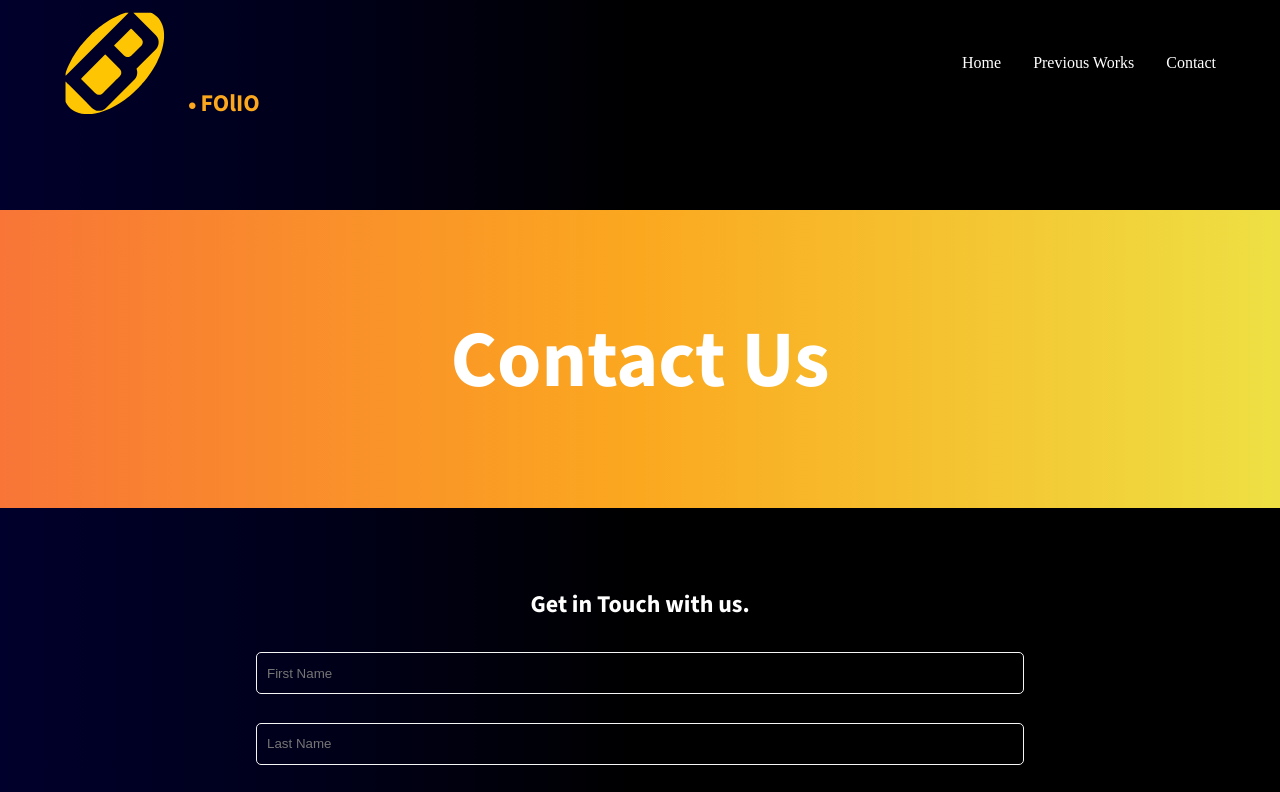
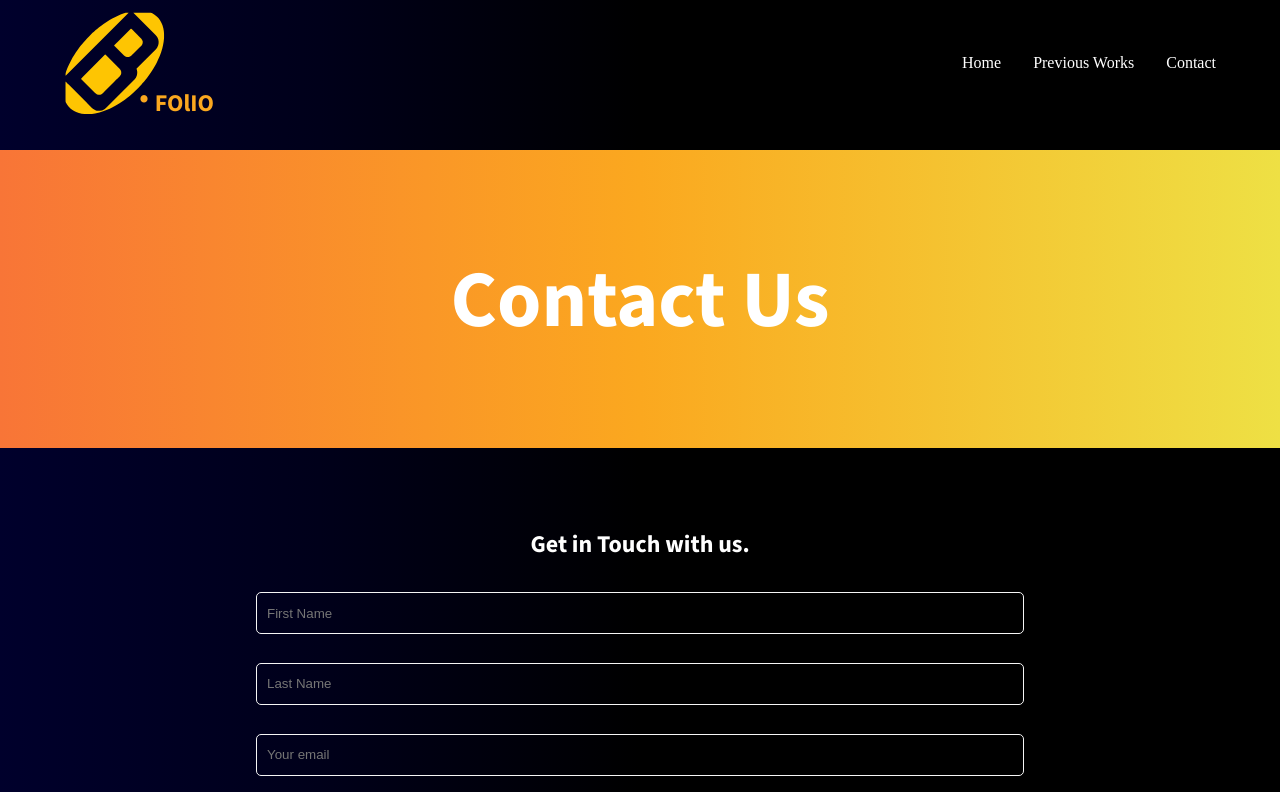
Before and after one commit to benferanmi/oluwaferanmi-developer-site, a React (Vite) app: page /contact in a window 1280 px wide. Shown: the top 792 px of the page. Built offline with nearby package versions, Linux system fonts and the light colour scheme; a web font is replaced by a local one.

Commit message:
some adjustment with the header

```diff
--- a/src/components/SkillList.jsx
+++ b/src/components/SkillList.jsx
@@ -7,7 +7,7 @@ const SkillList = () => {
     const skillArray = [
         {
             id: 1,
-            name: 'Html',
+            name: 'HTML',
             percentage: 100
         },
         {
@@ -17,27 +17,27 @@ const SkillList = () => {
         },
         {
             id: 3,
-            name: 'React Javascript',
+            name: 'React (JavaScript)',
             percentage: 100
         },
         {
             id: 4,
-            name: 'Next Javascript',
+            name: 'Next.js (JavaScript)',
             percentage: 100
         },
         {
             id: 5,
-            name: 'Node Javascript',
+            name: 'Node.js (JavaScript)',
             percentage: 90
         },
         {
             id: 6,
-            name: 'Express Javascript',
+            name: 'Express.js (JavaScript)',
             percentage: 90
         },
         {
             id: 7,
-            name: 'Git',
+            name: 'GIT',
             percentage: 100
         },
         {
@@ -47,7 +47,7 @@ const SkillList = () => {
         },
         {
             id: 9,
-            name: 'Mysqli',
+            name: 'MySQLi',
             percentage: 100
         },
         {
@@ -57,7 +57,7 @@ const SkillList = () => {
         },
         {
             id: 11,
-            name: 'Wordpress Cms',
+            name: 'WordPress (CMS)',
             percentage: 100
         },
         {
@@ -67,7 +67,7 @@ const SkillList = () => {
         },
         {
             id: 13,
-            name: 'Godaddy',
+            name: 'GoDaddy',
             percentage: 100
         },
         {
@@ -77,7 +77,7 @@ const SkillList = () => {
         },
         {
             id: 15,
-            name: 'Elementor',
+            name: 'Elementor Page Builder',
             percentage: 100
         },
 
--- a/src/components/navigation/Header.jsx
+++ b/src/components/navigation/Header.jsx
@@ -33,6 +33,7 @@ export const Header = () => {
 
     return (
         <div>
+            <div className="addsfdf" style={{ position: 'fixed', left: 'auto', right: 'auto', width: '100%',  background: 'linear-gradient(90deg, #00002c, #00001a, #000000, #000000, #000000)', zIndex: '99999999999999' }}>
                 <div className="desktop-nav">
                     <div className="desktop-menu">
                         <div className="desktop-nav-logo">
@@ -44,7 +45,7 @@ export const Header = () => {
                                 <path transform="translate(531,140)" d="m0 0 5 3 74 74 9 13 4 12v11l-3 10-6 10-84 84-12 6-4 1h-17l-11-4-11-8-77-77v-3l131-131z" fill="#fec502" />
 
                             </svg>
-                        <strong>.</strong> <h2>FOlIO</h2>
+                            <span> <h2><sup>.</sup> FOlIO</h2></span>
                         </div>
 
                         <div className="desktop-nav-list">
@@ -57,6 +58,9 @@ export const Header = () => {
                         </div>
                     </div>
                 </div>
+            </div>
+
+
             <div className="nar-m-menu">
                 <motion.nav
                     initial={false}
@@ -69,7 +73,7 @@ export const Header = () => {
                     <MenuToggle toggle={() => toggleOpen()} />
                 </motion.nav>
             </div>
-        </div>
+        </div >
 
     );
 };
--- a/src/components/navigation/header.css
+++ b/src/components/navigation/header.css
@@ -11,7 +11,8 @@ header {
 
   .desktop-nav {
     display: block;
-    width: 100%;
+    width: 90%;
+    margin: auto;
   }
 
   .desktop-menu {
@@ -27,8 +28,17 @@ header {
     flex-direction: row;
     gap: 0.2em;
     align-items: flex-end;
+    position: relative;
   }
-  .desktop-nav-logo h2 {
+  .desktop-nav-logo span {
+    position: absolute;
+    right: -25%;
+    display: flex;
+    flex-direction: row;
+    align-items: center;
+    justify-content: center;
+  }
+  .desktop-nav-logo span h2 {
     margin: 0;
     color: #fba81f;
   }
@@ -37,8 +47,7 @@ header {
     height: auto;
     width: 120px;
   }
-  .desktop-nav-logo strong {
-    display: block;
+  .desktop-nav-logo span sup {
     font-size: 40px;
     color: #fba81f;
   }
--- a/src/css/style.css
+++ b/src/css/style.css
@@ -612,6 +612,11 @@ li {
   border-bottom: 1px solid whitesmoke;
   margin-top: 30px;
 }
+
+.home-c-form form .span_text {
+  height: fit-content !important;
+  align-items: flex-start !important;
+}
 .home-c-form form input {
   outline: none;
   border: none;
@@ -619,6 +624,7 @@ li {
   background: none;
   color: white;
   height: 40px;
+  margin-left: 10px;
 }
 
 .home-c-form form textarea {
--- a/src/index.css
+++ b/src/index.css
@@ -83,7 +83,9 @@ p {
   width: 90%;
   margin: auto;
 }
-
+.head-spacer {
+  height: 150px;
+}
 .container-sm {
   width: 100%;
   padding-right: 15px;
@@ -122,7 +124,9 @@ p {
   h6 {
     text-align: center;
   }
-
+.head-spacer {
+  height: 80px;
+}
   .container-pages {
     width: 95%;
   }
--- a/src/pages/Contact.jsx
+++ b/src/pages/Contact.jsx
@@ -28,11 +28,15 @@ const Contact = () => {
 
   return (
     <>
-      <section className='container-pages'>
+      <section >
         <Header />
       </section>
 
-      <div style={{ background: 'var(--text-clip-bg)', margin: '5em 0' }}>
+      <div className='head-spacer'>
+
+      </div>
+
+      <div style={{ background: 'var(--text-clip-bg)', marginBottom: '5em' }}>
         <span className="bp-w-head">
           <h1>Contact Us </h1>
         </span>
--- a/src/pages/Home.jsx
+++ b/src/pages/Home.jsx
@@ -28,9 +28,9 @@ const Home = () => {
     document.body.removeChild(link);
   }
   return (
-    <div className="main-cont">
+    <div className="">
 
-      <div>
+      <div className="">
         <Header />
       </div>
       <Helmet>
@@ -68,7 +68,7 @@ const Home = () => {
         />
         <meta property="og:type" content="website" />
       </Helmet>
-      <div className="header-bg">
+      <div className="header-bg main-cont" >
         { }
         <span className="header">
           <div className="left">
@@ -104,7 +104,7 @@ const Home = () => {
           </div>
         </span>
       </div>
-      <div className="about">
+      <div className="about main-cont">
 
         <div className="about-flex">
           <div className="about-body">
@@ -197,14 +197,14 @@ const Home = () => {
       </div>
 
 
-      <div className="works-section">
+      <div className="works-section main-cont">
         <div className="portfolios" >
           <PrevWork sliceValue={4} />
         </div>
       </div>
 
 
-      <div className="home-c">
+      <div className="home-c main-cont">
         <div className="home-c-body">
           <div className="home-c-head">
             <h1 className="text-clip">Have Any Project In Mind</h1>
@@ -224,7 +224,7 @@ const Home = () => {
                 <label>Subject</label>
                 <input type="text" name="Subject" value={subject} onChange={(e) => setSubject(e.target.value)} />
               </span>
-              <span>
+              <span className="span_text">
                 <label>Project Details</label>
                 <textarea name="Project Details" value={details} onChange={(e) => setDetails(e.target.value)} />
               </span>
@@ -234,7 +234,9 @@ const Home = () => {
       </div>
 
 
-      <Footer />
+      <div className="container-pages">
+        <Footer />
+      </div>
     </div>
   );
 };
--- a/src/pages/Portfolio.jsx
+++ b/src/pages/Portfolio.jsx
@@ -7,12 +7,14 @@ import PortGif from '../assets/ports.gif'
 const Portfolio = () => {
     return (
         <div >
-            <section className="container-pages">
+            <section className="">
                 <Header />
             </section>
+            <div className='head-spacer'>
 
+            </div>
             <section>
-                <div style={{ background: 'var(--text-clip-bg)', margin: '5em 0' }}>
+                <div style={{ background: 'var(--text-clip-bg)', marginBottom: '5em' }}>
                     <span className="bp-w-head">
                         <h1>Explore My Works</h1>
                     </span>
```
Lines whose indentation alone changed are shown as unchanged.
